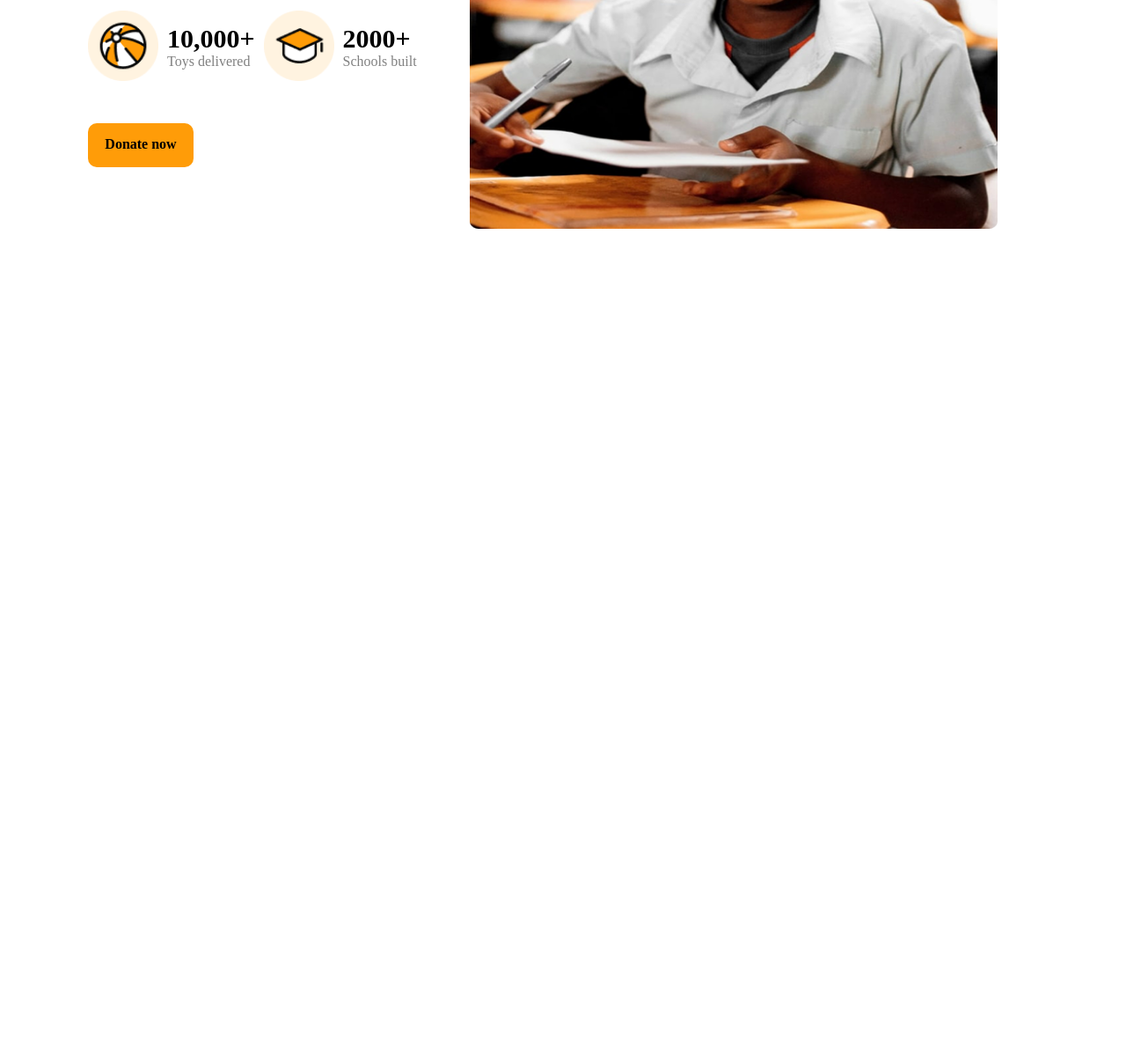
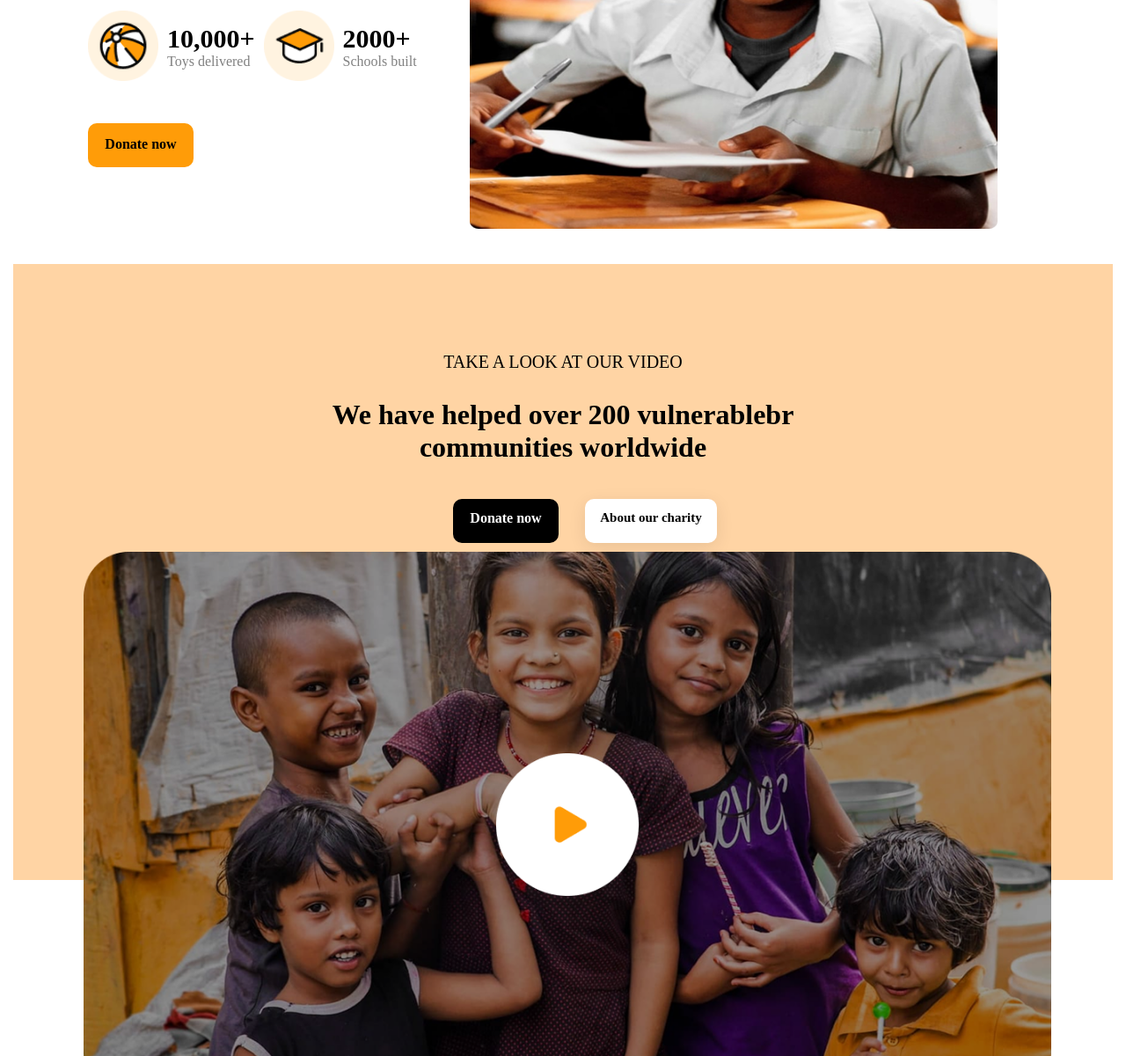
Before and after one commit to yorovv/exam-3, a plain HTML site: page index.html in a window 1280 px wide. Shown: the part 2541-3741 px from the top of the page at 88% size. Before the commit the page ends 2841 px from the top, so only its background shows below. Drawn offline with Linux system fonts and the light colour scheme.

Commit message:
5um qismsh

```diff
--- a/index.html
+++ b/index.html
@@ -121,5 +121,27 @@
 </div>
 <div class="p1 p11 p14"><p style="position: relative;top:15px;font-weight: 800;">Donate now</p></div>
 </div>
+<div class="divsentr">
+   <div class="sentr">
+     <p style="font-size: 20px;">TAKE A LOOK AT OUR VIDEO</p>
+    <h1 style="margin-top: 30PX;">We have helped over 200 vulnerablebr <br>
+         communities worldwide</h1>
+       <div class="bor bors">
+         <div class="p1 pp1 "><p style="margin-top: 13px;font-weight: 800;color: white;">Donate now</p></div>
+   <div class="p1 p12 P13"><p style="margin-top: 13px;font-size: 15px;font-weight: 800;">About our charity</p></div>
+       </div>
+     </div>
+     <img style="width: 1100px;margin-left: 80px;" src="./Frame (14).png" alt="">
+<div class="tag">
+    <div class="pr1">
+    <h1 style="font-size: 25px;">The goal and mission behind</h1>
+<p style="color: grey;">Cursus metus aliquam eleifend mi in nulla posuere faucibus <br> interdum posuere lorem ipsum dolor sit amet hendrerit dolor magna <br> eget est lorem. Auctor urna nunc id cursus metus aliquam eleifend. <br> Dictumst quisque sagittis purus sit amet volutpat consequa.</p>
+</div>
+<div class="pr2">
+    <h1 style="font-size: 25px;">How our charity got started</h1>
+    <p style="color: grey;">Vitae aliquet nec ullamcorper sit amet risus nullam eget felis et netus <br> et malesuada fames urna nec tincidunt praesent semper feugiat <br> metus aliquam eleifend mi in nulla posuere sollicitudin pretium <br> aenean pharetra magna ac placerat.</p>
+</div>
+     </div>
+    </div>
 </body>
 </html>
--- a/style.css
+++ b/style.css
@@ -165,3 +165,31 @@ box-shadow: 0px 5px 20px rgb(0,0,0,0.09);
 .p14{
     margin: 50px 0px;
 }
+.divsentr{
+    width: 1250px;
+    margin: auto;
+    height: 700px;
+    background-color: #FFD4A4;
+    margin-top: 100px;
+
+}
+.sentr{
+    display: flex;
+    flex-direction: column;
+    text-align: center;
+   padding-top: 100px;
+}
+.bors{
+    margin-left: 500px;
+}
+.P13{
+    width: 150PX;
+}
+.pp1{
+    background-color: black;
+}
+.tag{
+    display: flex;
+    justify-content: space-evenly;
+    margin: 50px 0px;
+}
```
Also changed, not shown: Frame (14).png (added).
